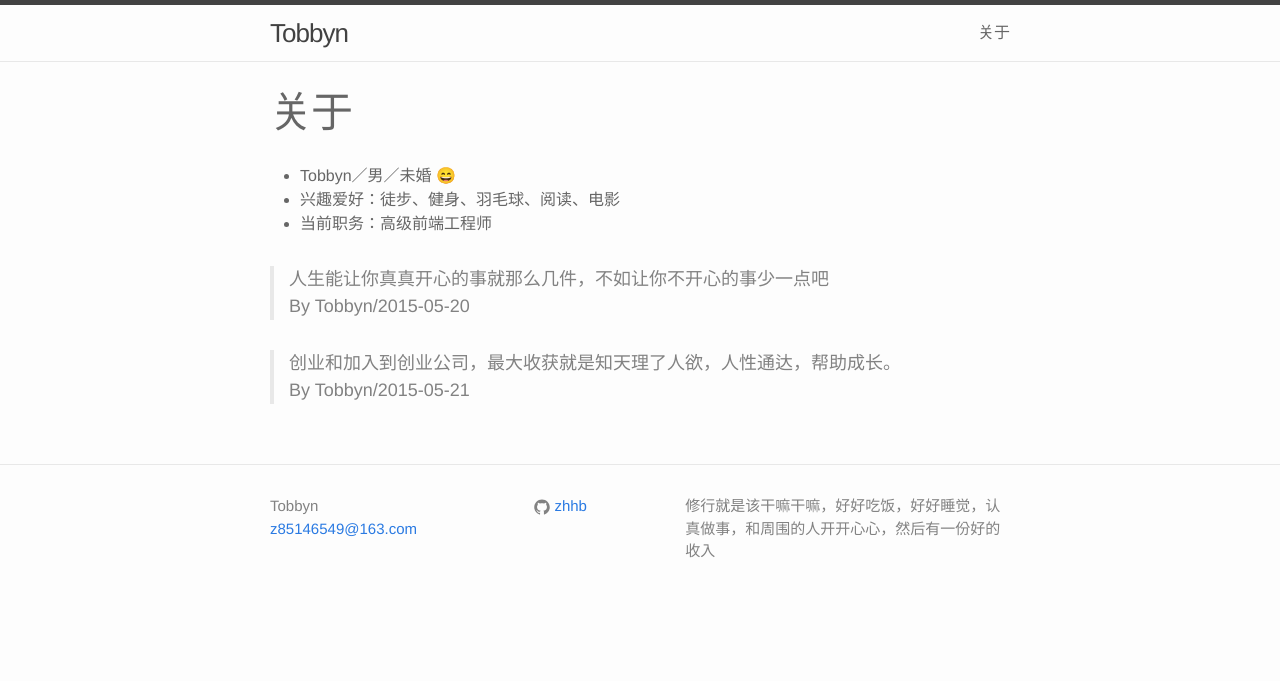
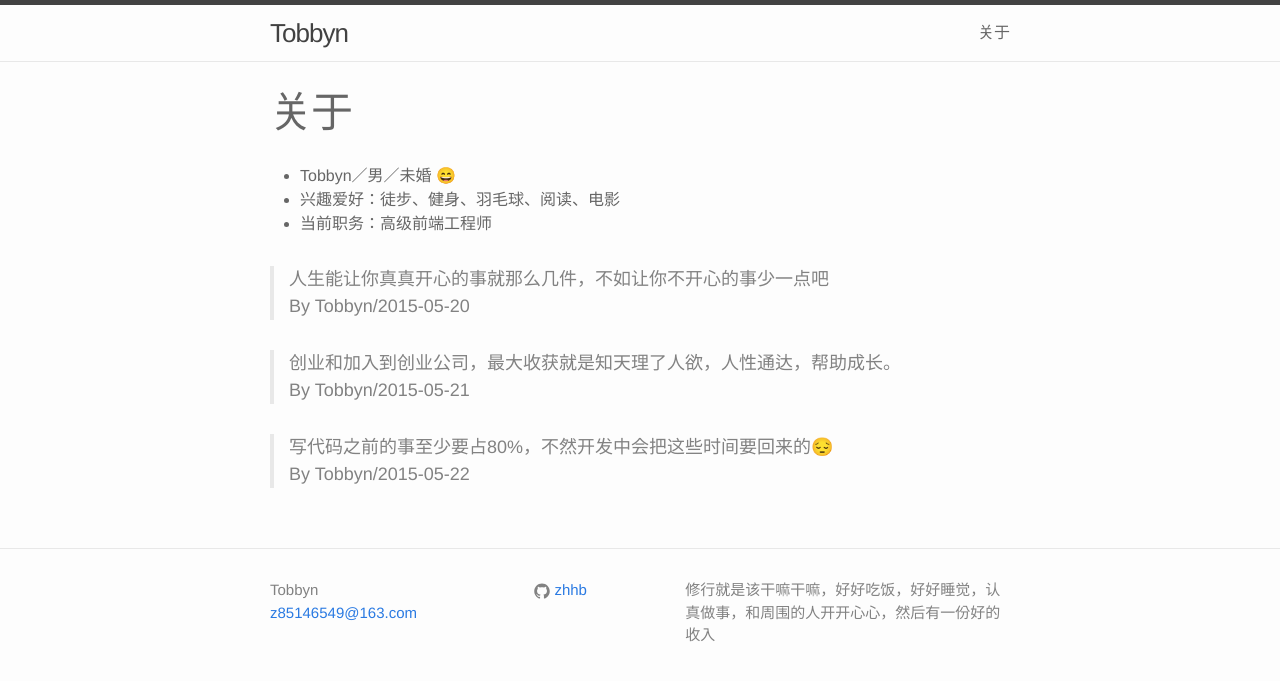
Before and after one commit to zhhb/blog_old, a Jekyll site: the page built from about.md, in a window 1280 px wide. Shown: the top 681 px of the page. Built offline with Jekyll 4.4.1, drawn with Linux system fonts in a browser that asks for light colours; comment, search, counter and statistics services are not loaded.

Commit message:
add about day

```diff
--- a/about.md
+++ b/about.md
@@ -13,3 +13,6 @@ permalink: /about/
 
 >创业和加入到创业公司，最大收获就是知天理了人欲，人性通达，帮助成长。
 >By Tobbyn/2015-05-21
+
+>写代码之前的事至少要占80%，不然开发中会把这些时间要回来的😔
+>By Tobbyn/2015-05-22
```
